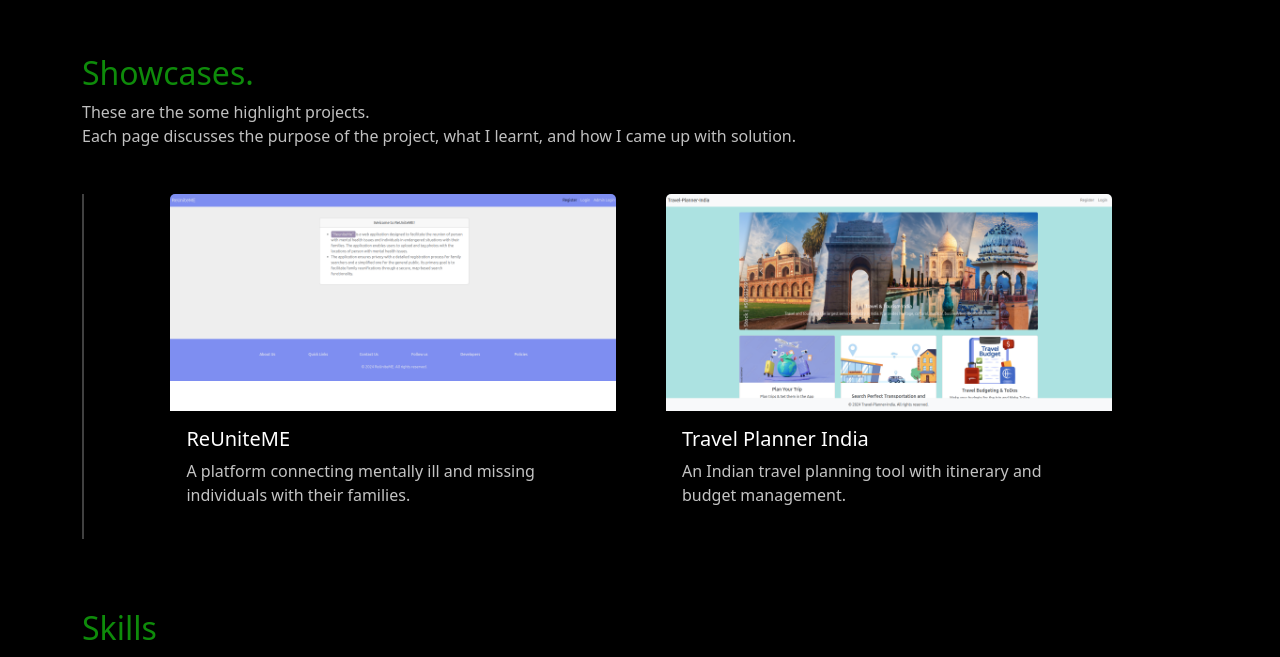
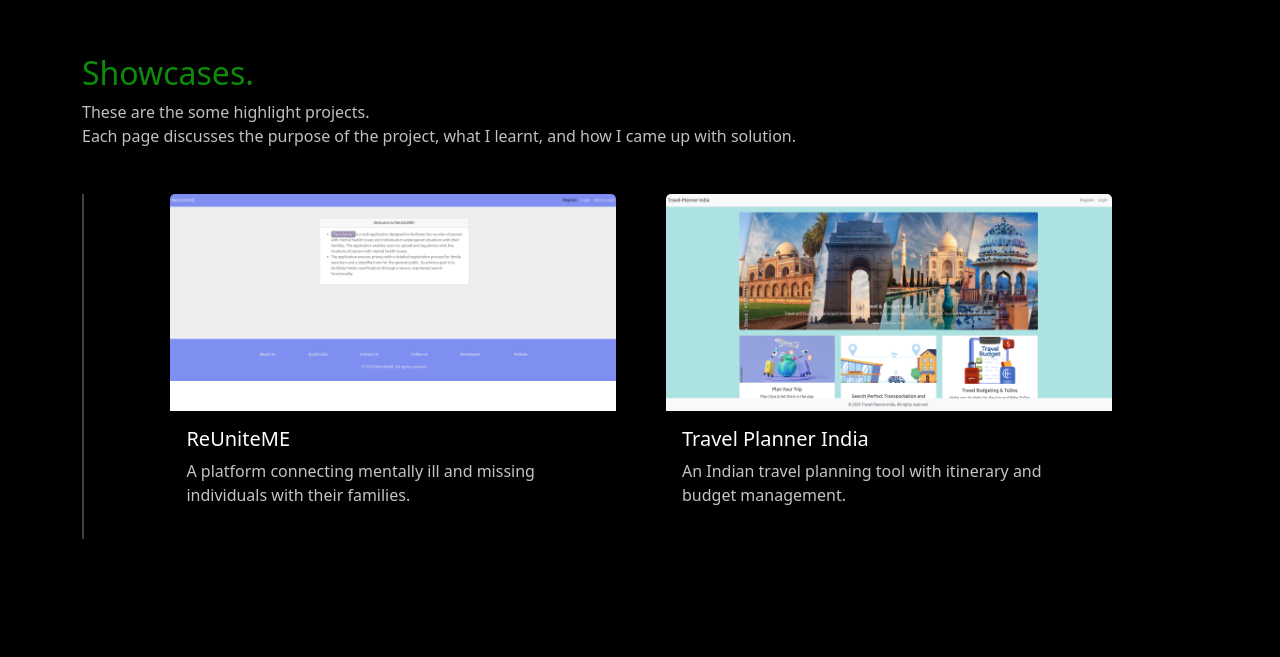
Before and after one commit to jeelion22/jeeva-madhaiyan-portfolio, a React (Vite) app: page / in a window 1280 px wide. Shown: the part 816-1473 px from the top of the page. Built offline with nearby package versions, Linux system fonts and the light colour scheme.

Commit message:
certification justifed to center

```diff
--- a/src/index.css
+++ b/src/index.css
@@ -3,9 +3,21 @@
 
 .section {
 
-  max-height:max-content;
-  min-width: none;
+  height: 100vh;
+
+  width: none;
   text-wrap: wrap;
 
 
 }
+
+@media (max-width: 768px) {
+  .section {
+    height: auto;
+    min-width: fit-content;
+  }
+
+   .certification-container {
+    justify-content: center;
+   }
+}
```
